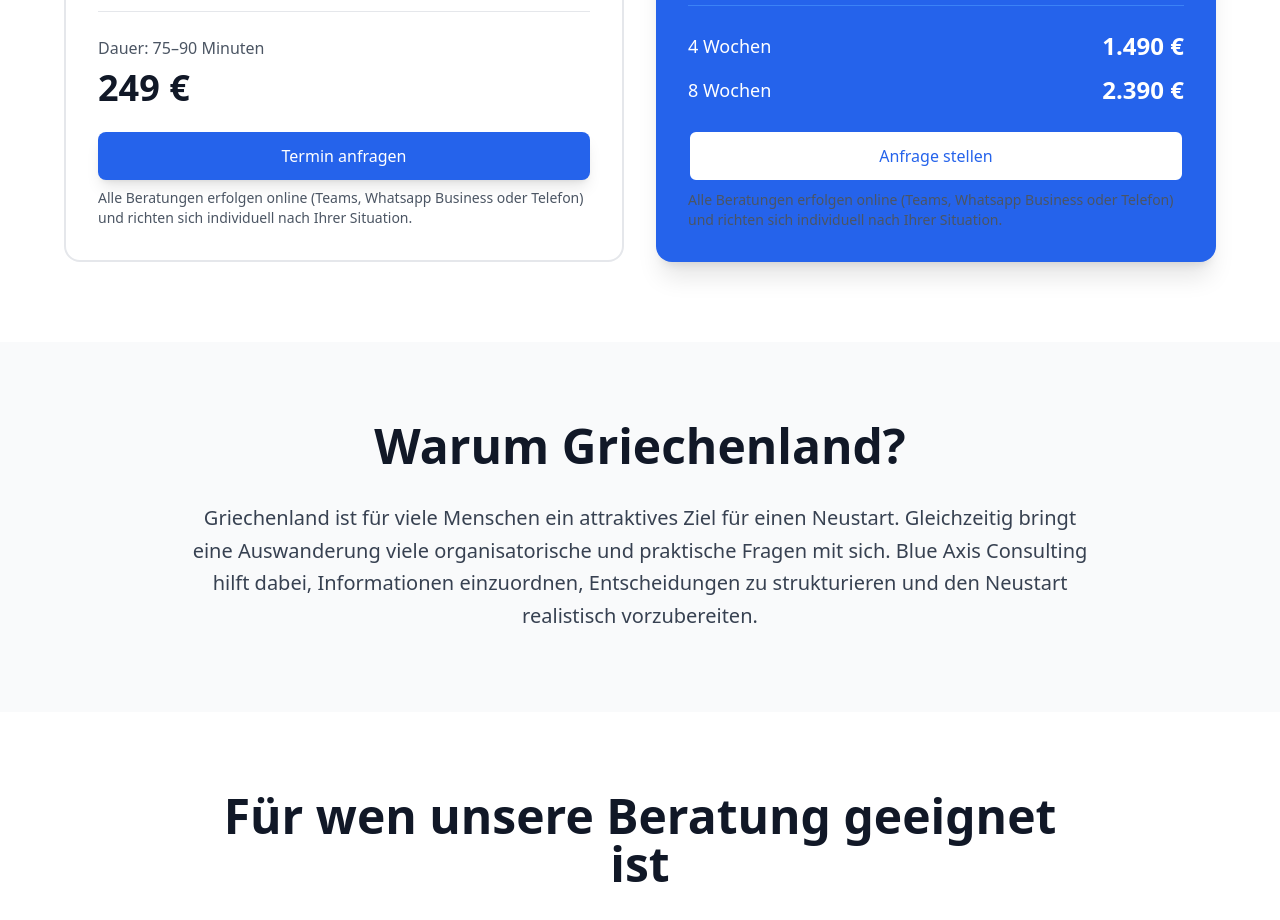
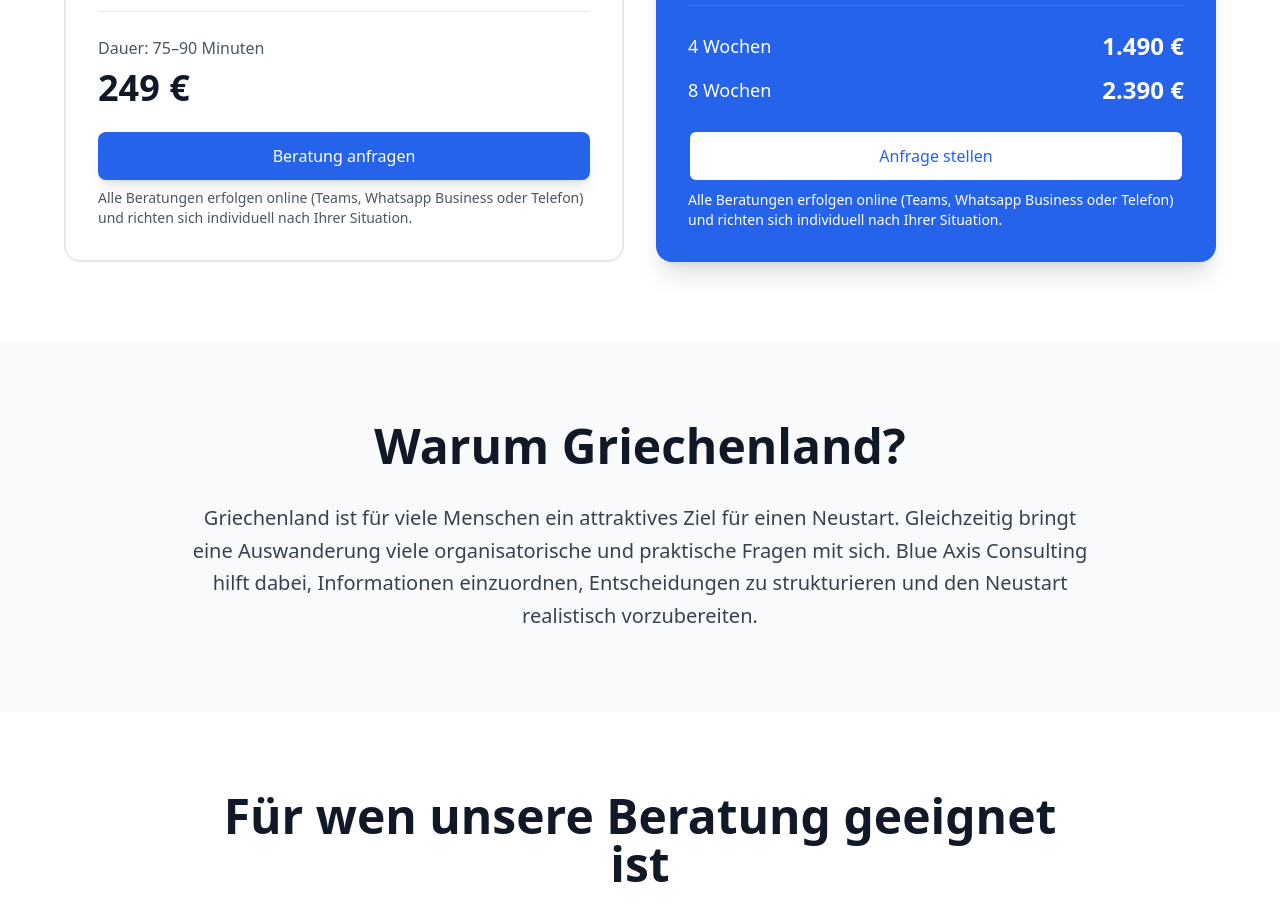
Before and after one commit to janluca-krz/blueaxis, a React (Vite) app: page / in a window 1280 px wide. Shown: the part 2220-3140 px from the top of the page. Built offline with nearby package versions, Linux system fonts and the light colour scheme.

Commit message:
chagend Text in services

```diff
--- a/src/components/Services.tsx
+++ b/src/components/Services.tsx
@@ -47,7 +47,7 @@ export const Services: React.FC = () => {
             <p className="text-gray-600 mb-2">Dauer: 75–90 Minuten</p>
             <p className="text-4xl font-bold text-gray-900 mb-6">249 €</p>
             <Button onClick={scrollToContact} className="w-full">
-              Termin anfragen
+              Beratung anfragen
             </Button>
             <p className="text-gray-600 text-sm mt-2">Alle Beratungen erfolgen online (Teams, Whatsapp Business oder Telefon) und richten sich individuell nach Ihrer Situation.</p>
           </div>
@@ -93,7 +93,7 @@ export const Services: React.FC = () => {
             <Button onClick={scrollToContact} variant="secondary" className="w-full">
               Anfrage stellen
             </Button>
-            <p className="text-gray-600 text-sm mt-2">Alle Beratungen erfolgen online (Teams, Whatsapp Business oder Telefon) und richten sich individuell nach Ihrer Situation.</p>
+            <p className="text-white text-sm mt-2">Alle Beratungen erfolgen online (Teams, Whatsapp Business oder Telefon) und richten sich individuell nach Ihrer Situation.</p>
           </div>
         </div>
       </div>
```
